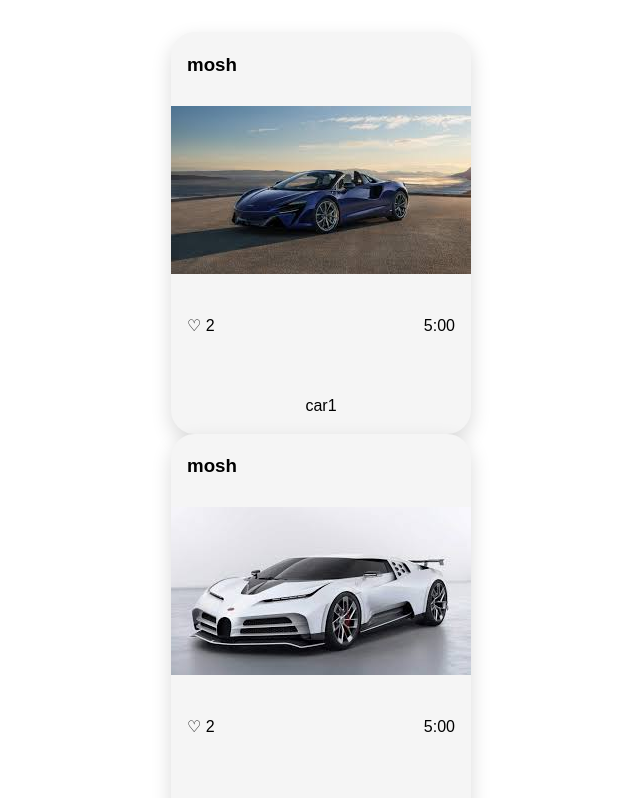
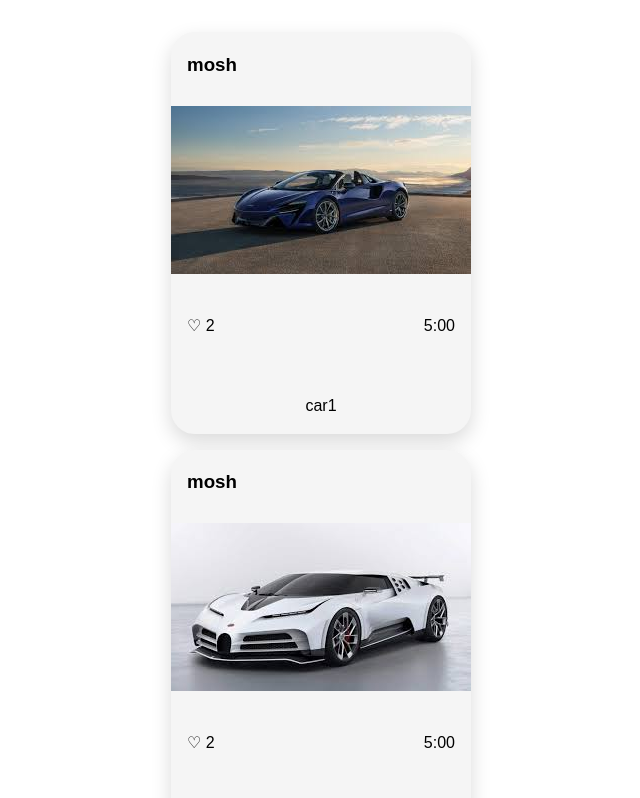
Before and after one commit to matanyaAlkobi/instegram-app-client, a React (Vite) app: page / in a window 1280 px wide. Shown: the top 798 px of the page, without its empty margins (319-959 px from the left). Built offline with nearby package versions, Linux system fonts and the light colour scheme.

Commit message:
Post page design

```diff
--- a/src/pages/PostsPage.tsx
+++ b/src/pages/PostsPage.tsx
@@ -2,6 +2,7 @@ import { useEffect, useState } from "react";
 import { getPostHandler } from "../controller/post.controller";
 import PostCreator from "../components/PostCreator";
 import { type Post } from "../interfaces/Post";
+import "../styles/postPage.css"
 
 // Calls the function getPostHandler that fetches the posts,
 // and creates posts in a loop by calling the function PostCreator
--- /dev/null
+++ b/src/styles/postPage.css
@@ -0,0 +1,5 @@
+.posts-page{
+    display: flex;
+    flex-direction: column;
+    gap: 1rem;
+}
```
Also changed, not shown: public/images/app-logo.jpeg (added).
